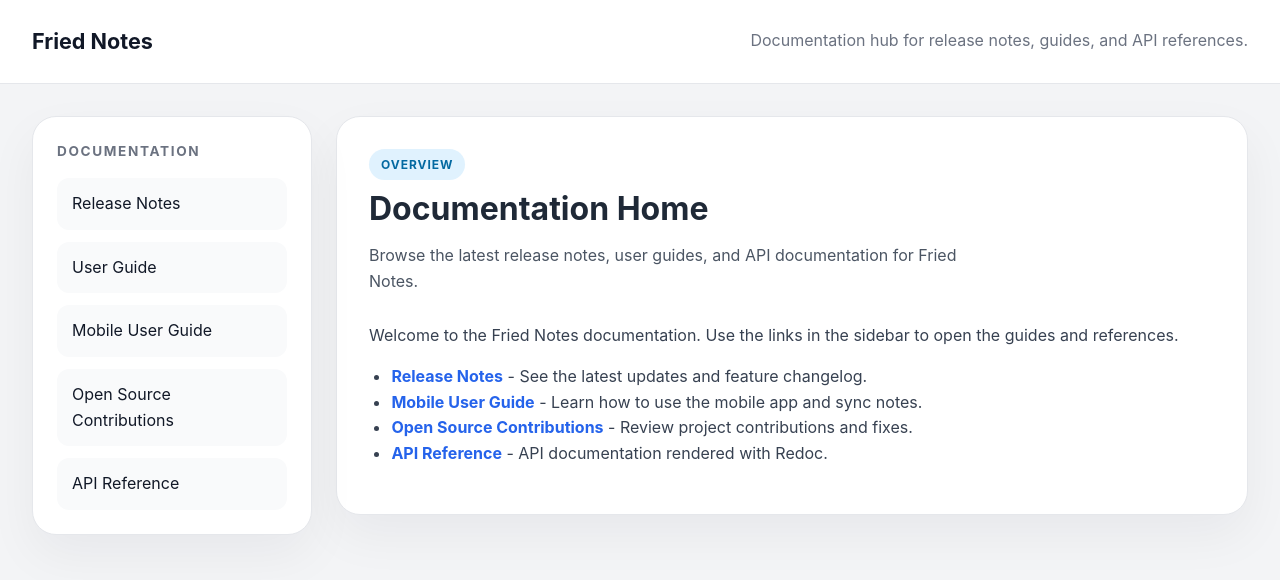
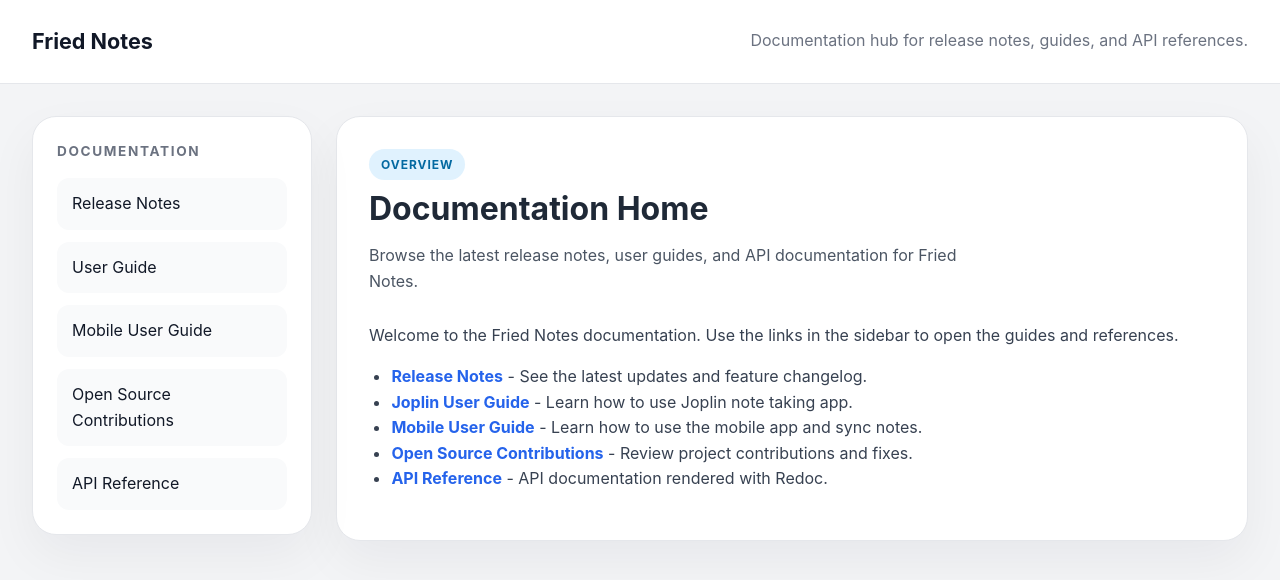
Before and after one commit to Venkat4real/FriedNotes, a Jekyll site: the page docs/index.html, which Jekyll copies as it is, in a window 1280 px wide. Shown: the top 580 px of the page. Built offline with Jekyll 4.4.1, drawn with Linux system fonts in a browser that asks for light colours.

Commit message:
Add Joplin User Guide link to documentation

```diff
--- a/docs/index.html
+++ b/docs/index.html
@@ -38,6 +38,7 @@
               <p>Welcome to the Fried Notes documentation. Use the links in the sidebar to open the guides and references.</p>
               <ul>
                 <li><strong><a href="./release_notes.html">Release Notes</a></strong> - See the latest updates and feature changelog.</li>
+                <li><strong><a href="./Joplin_User_guide.html">Joplin User Guide</a></strong> - Learn how to use Joplin note taking app.</li>
                 <li><strong><a href="./Joplin_Mobile_User_Guide.html">Mobile User Guide</a></strong> - Learn how to use the mobile app and sync notes.</li>
                 <li><strong><a href="./opensource_contributions.html">Open Source Contributions</a></strong> - Review project contributions and fixes.</li>
                 <li><strong><a href="./api_reference.html">API Reference</a></strong> - API documentation rendered with Redoc.</li>
```
